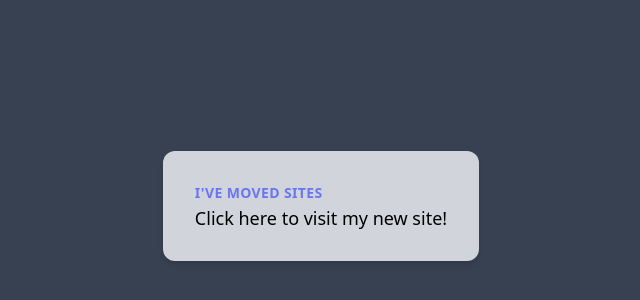
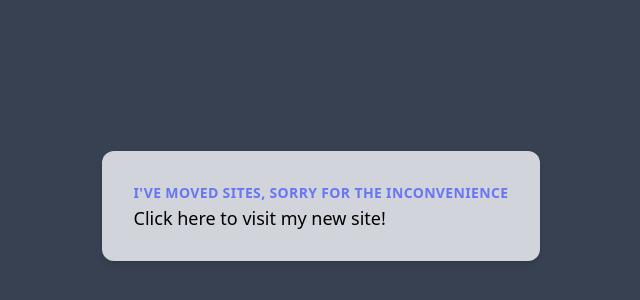
Before and after one commit to jeffrey-agyepong/moved-sites-2, a website built with Vite: page index.html in a window 1280 px wide. Shown: the part 194-494 px from the top of the page, without its empty margins (319-959 px from the left). Built offline with nearby package versions, Linux system fonts and the light colour scheme; files whose address does not match are found by name; a web font is replaced by a local one.

Commit message:
Update index.html

```diff
--- a/index.html
+++ b/index.html
@@ -23,7 +23,8 @@
           <div class="md:flex">
 
             <div class="p-8">
-              <div class="uppercase tracking-wide text-sm text-indigo-500 font-semibold">I've moved sites</div>
+              <div class="uppercase tracking-wide text-sm text-indigo-500 font-semibold">I've moved sites, sorry for the
+                inconvenience</div>
               <a href="https://jawebdesign.ca/"
                 class="block mt-1 text-lg leading-tight font-medium text-black hover:underline">Click here to
                 visit my new site!</a>
```
